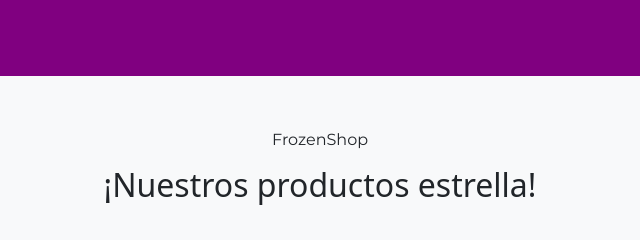
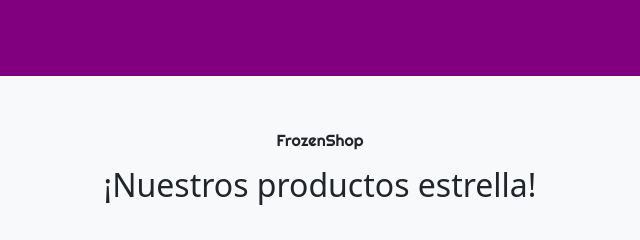
Before and after one commit to MatiasLauria/proyecto-final, a website: page index.html in a window 1280 px wide. Shown: the part 1160-1400 px from the top of the page, 320-960 px from the left. Drawn offline with nearby package versions, Linux system fonts and the light colour scheme.

Commit message:
retoques

```diff
--- a/index.html
+++ b/index.html
@@ -187,7 +187,7 @@
                 <div class="row py-5 text-center">
                     <div class="col-lg-6 m-auto">
 
-                        <p class="m-1">FrozenShop</p>
+                        <p class=" titulo m-1">FrozenShop</p>
                         <h2>¡Nuestros productos estrella!</h2>
                         <div class="line my-4"></div>
                         <p>Los productos más vendidos y de mejor calidad los vas a encontrar acá.
--- a/scss/layout/_section3.scss
+++ b/scss/layout/_section3.scss
@@ -1,5 +1,8 @@
 .product {
 
+    .titulo {
+        font-family: 'Righteous', cursive;
+    }
 
     .line {
     height: 6px;
```
Also changed, not shown: css/style.css.
